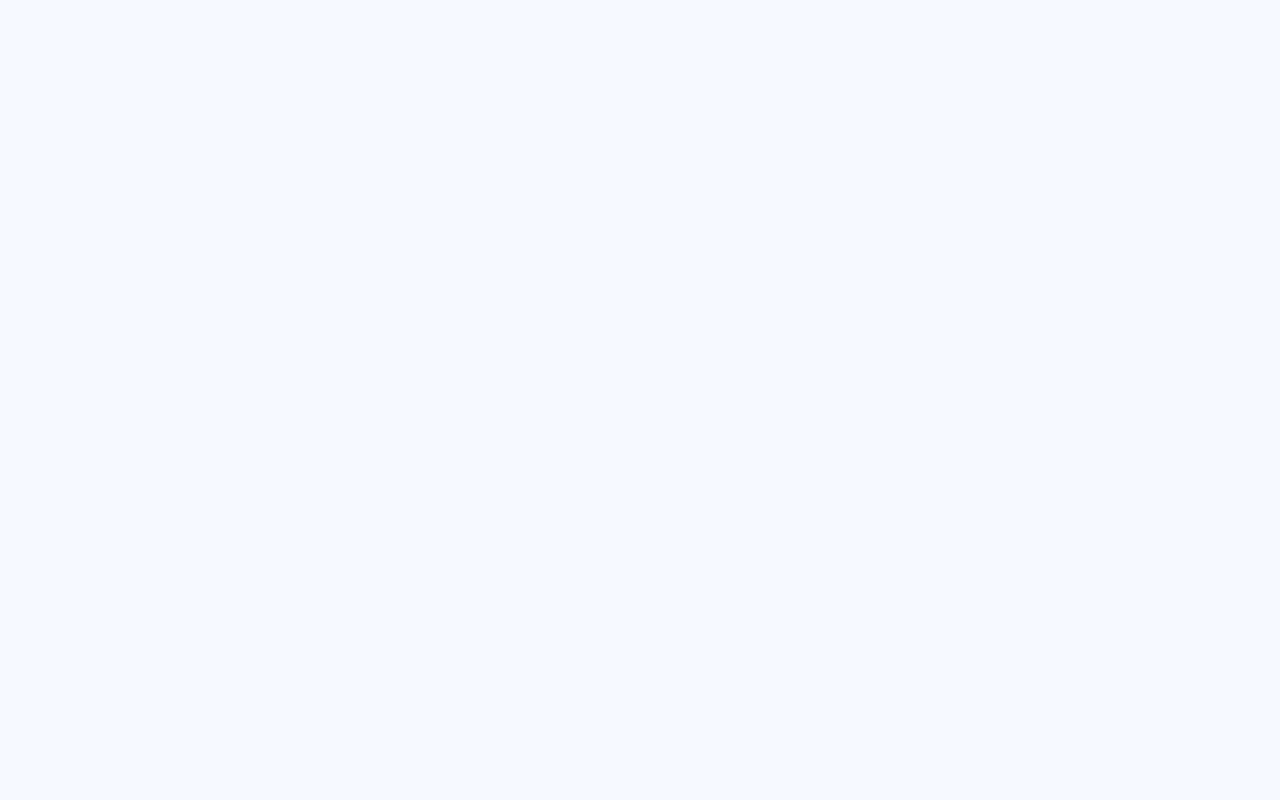
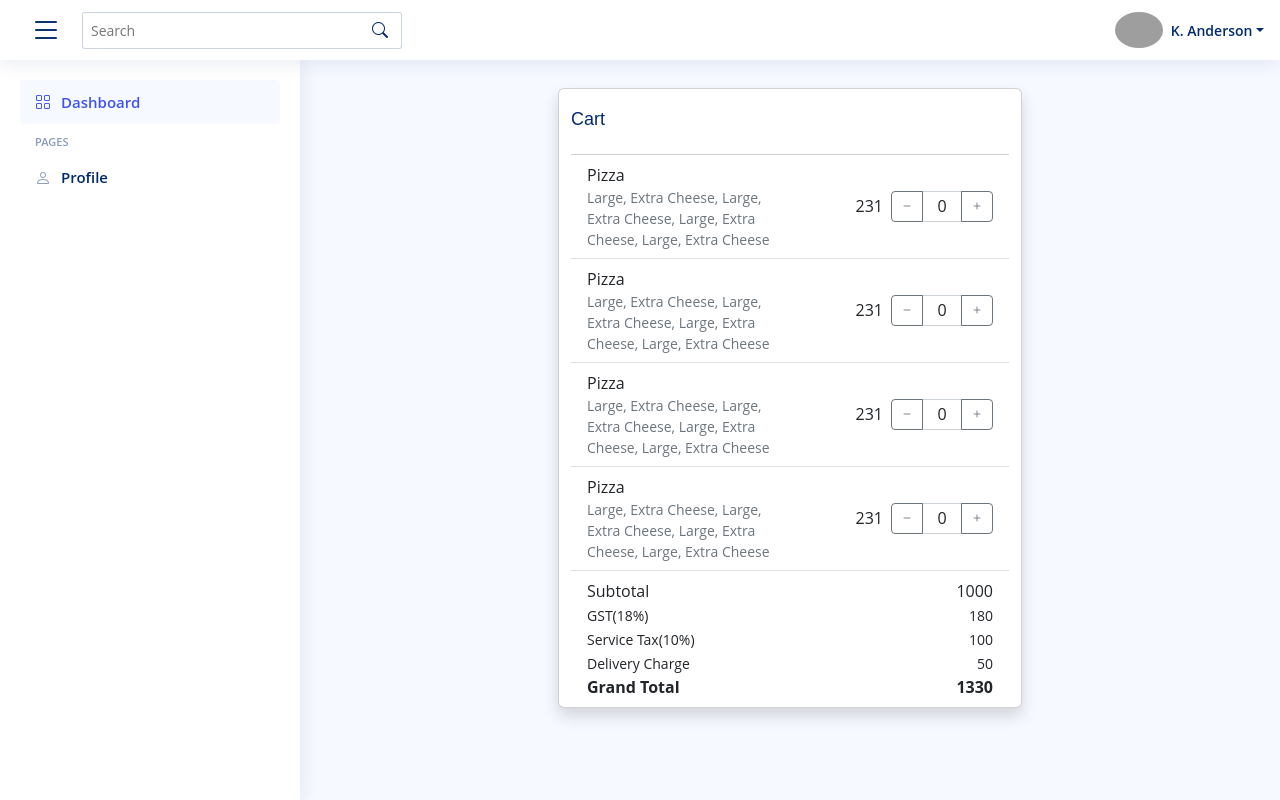
Before and after one commit to Verain-bot/waiter, a React (Create React App) app in the folder front-end/: page /cart in a window 1280 px wide. Before the commit this address had no page. Built offline with nearby package versions, Linux system fonts and the light colour scheme; grey boxes are pictures that could not be loaded.

Commit message:
added cart card

```diff
--- a/front-end/src/App.js
+++ b/front-end/src/App.js
@@ -9,7 +9,7 @@ import 'bootstrap-icons/font/bootstrap-icons.css';
 import RestaurantList from './views/restaurantList';
 import './styles.sass'
 import { createContext, useState } from 'react';
-
+import Cart from './views/cart'
 import {Route, Routes} from 'react-router-dom';
 
 export const SearchContext = createContext(null)
@@ -24,6 +24,7 @@ const App = () => {
         <Route path="/menu" element={<Menu />} />
         <Route path="/menu" element={<Menu />} />
         <Route path="/res" element={<RestaurantList />} />
+        <Route path="/cart" element={<Cart />} />
       </ Routes>
 
     </SearchContext.Provider>
--- a/front-end/src/styles.sass
+++ b/front-end/src/styles.sass
@@ -409,6 +409,8 @@ input::-webkit-inner-spin-button
     text-align: center
     padding: 0px
     margin: 0px
+    max-width: 40px
+
 @media ( max-width: 750px )
     .btn-sm
         padding-right: 2px
--- /dev/null
+++ b/front-end/src/views/cart.js
@@ -0,0 +1,42 @@
+import { CartItem, CartTotal } from './components/cart/cartItem';
+import { Header } from './components/header/header';
+import { QuantityModifier } from './components/menu/menuItem';
+import { useState } from 'react';
+const App = ()=>{
+    return(
+        <>
+        <Header />
+        <main id="main" class="main">
+
+            <div class='container m-0 p-0'>
+                <div class='row p-2 d-flex align-items-center justify-content-center'>
+
+                    <div class='col-12 col-md-6 card shadow'>
+
+                        <h5 class='card-title'>Cart</h5>
+
+                        <div class='list-group list-group-flush'>
+                            <CartItem name='Pizza' price='231'/>
+                            <CartItem name='Pizza' price='231'/>
+                            <CartItem name='Pizza' price='231'/>
+                            <CartItem name='Pizza' price='231'/>
+                            <CartTotal />
+
+                        </div>
+
+                    </div>
+
+
+                </div>
+
+            </div>
+
+        </main>
+        </>
+
+    )
+}
+
+
+
+export default App
--- /dev/null
+++ b/front-end/src/views/components/cart/cartItem.js
@@ -0,0 +1,65 @@
+import  {useState} from 'react'
+import { QuantityModifier } from '../menu/menuItem'
+
+export const CartItem = (props)=>{
+
+    const [quantity, setQuantity] = useState(0)
+
+    return(
+        <div class='list-group-item pointer'>
+            <div class='row'>
+                <div class='col-6 d-flex flex-column justify-content-center'>
+                    <span class='card-text'>
+                        {props.name}
+                    </span>
+                    <span class='card-text text-muted small'>
+                    Large, Extra Cheese, Large, Extra Cheese, Large, Extra Cheese, Large, Extra Cheese
+                    </span>
+                </div>
+                <div class='col-6 d-flex flex-row-reverse'>
+                    <div class='d-flex align-items-center'>
+                        <span class='card-text mx-2 medium'>
+                            {props.price}
+                        </span>
+                        <QuantityModifier value={quantity} changeQuantity={setQuantity} />
+                    </div>
+
+                </div>
+            </div>
+
+        </div>
+    )
+}
+
+export const CartTotal = (props) =>{
+    return(
+        <div class='list-group-item'>
+            <CartTotalItem name='Subtotal' amount={1000} />
+            <CartTotalItem name='GST(18%)' small amount={"180"} />
+            <CartTotalItem name='Service Tax(10%)' small  amount={100} />
+            <CartTotalItem name='Delivery Charge' small  amount={50} />
+            <CartTotalItem name='Grand Total' amount={1330} strong={true} />
+        </div>
+    )
+}
+
+const CartTotalItem = (props) =>{
+    return(
+        <div class='row m-0 p-0'>
+            <div class='col-6 p-0 m-0'>
+                <span class={`card-text ${props.small?'small':'medium'} m-0 p-0`}>
+
+                    {props.strong?<strong>{props.name}</strong>:props.name}
+
+                </span>
+            </div>
+
+            <div class='col-6 p-0 m-0 text-end'>
+                <span class={`card-text ${props.small?'small':'medium'} m-0 p-0`}>
+                    {props.strong?<strong>{props.amount}</strong>:props.amount}
+                </span>
+            </div>
+
+        </div>
+    )
+}
--- a/front-end/src/views/components/menu/menuItem.js
+++ b/front-end/src/views/components/menu/menuItem.js
@@ -87,8 +87,6 @@ export const QuantityModifier = (props) => {
             {!props.useModal&&<button class='btn btn-outline-secondary btn-sm' onClick={increase} >
                 <i class='bi bi-plus'></i>
             </button>}
-
-
         </div>
     )
 }
```
